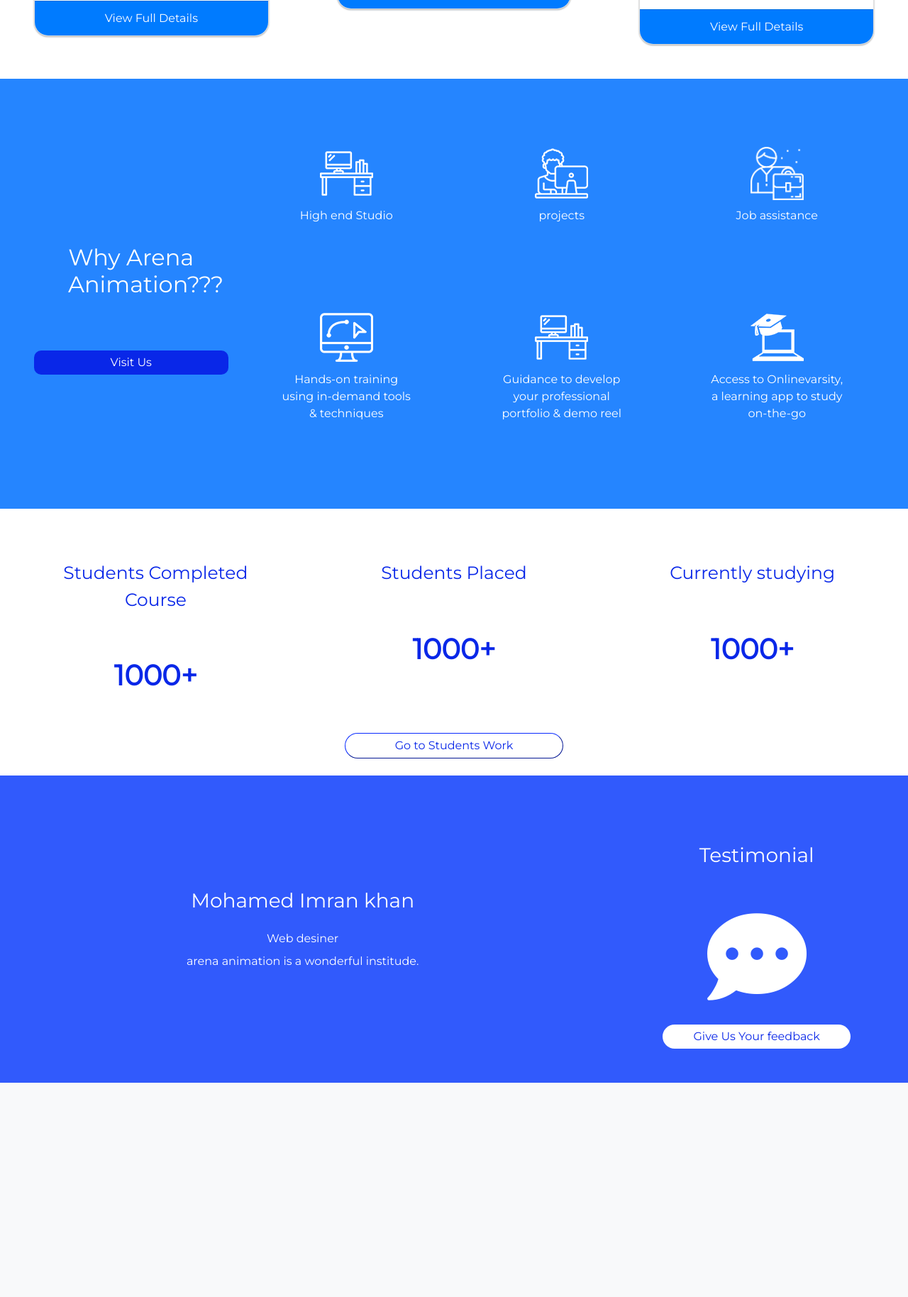
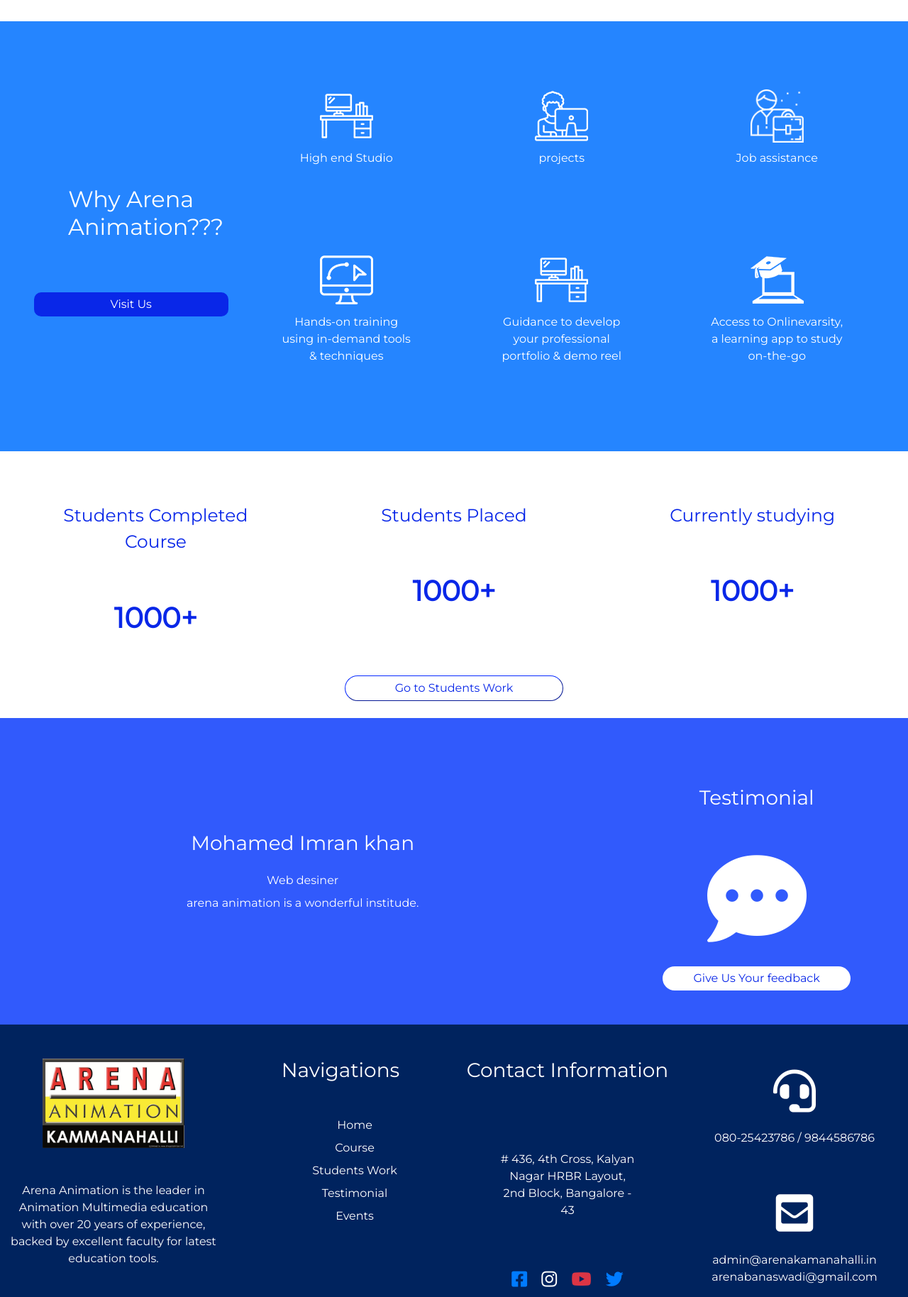
Before and after one commit to Ikhan0877/Arena, a PHP site: page / in a window 1280 px wide. Shown: the part 2662-4490 px from the top of the page at 71% size. Before the commit the page ends 4188 px from the top, so only its background shows below. Run offline with PHP 8.4, Linux system fonts and the light colour scheme; some libraries are stand-ins or nearby versions; grey boxes are pictures that could not be loaded.

Commit message:
index page completed

```diff
--- a/css/style.css
+++ b/css/style.css
@@ -183,7 +183,9 @@
   overflow: hidden;
   text-overflow: ellipsis; margin: 20px 0px;
 }
-
+.course-card h2{
+    font-size: 20px;
+}
 /*why section*/
 .why-section{
     background-color: #2585FF;
@@ -205,3 +207,7 @@
     font-size: 140px;
     color: white;
 }
+/*footer section*/
+footer{
+    background-color: #00235E;
+}
--- a/index.php
+++ b/index.php
@@ -109,7 +109,7 @@
                 </div>
             </div>
     </div>
-    <div class="container-fluid">
+    <div class="container-fluid course-card">
         <div class="row ">
             <div class="col-md-4 col-lg-4 p-5">
                 <div class="card text-center card-1 border-sm  ">
@@ -267,7 +267,42 @@
         </div>
    </div>
     <footer class="container-fluid">
-
+        <div class="row">
+            <div class="col-md-3 text-center">
+                <img class="img-fluid mt-5 " width="200" height="200" src="images/arena-animation-logo.jpg">
+                <p class="text-white mt-5">Arena Animation is the leader in Animation Multimedia education with over 20 years of experience, backed by excellent faculty for latest education tools.</p>
+            </div>
+            <div class="col-md-3 text-center text-white">
+                <h3 class="mt-5">Navigations</h3>
+                <ul class="mt-5">
+                    <li class="list-unstyled mt-2">Home</li>
+                    <li class="list-unstyled mt-2">Course</li>
+                    <li class="list-unstyled mt-2">Students Work</li>
+                    <li class="list-unstyled mt-2">Testimonial</li>
+                    <li class="list-unstyled mt-2">Events</li>
+                </ul>
+            </div>
+            <div class="col-md-3 text-center text-white">
+                <h3 class="mt-5">Contact Information</h3>
+                <p class="mt-5 p-5">
+                    # 436, 4th Cross,
+                    Kalyan Nagar HRBR Layout,
+                    2nd Block, Bangalore - 43
+                </p>
+                <i class="fab fa-facebook-square text-primary p-2" style="font-size:25px;"></i>
+                <i class="fab fa-instagram p-2"style="font-size:25px;"></i>
+                <i class="fab fa-youtube text-danger p-2"style="font-size:25px;"></i>
+                <i class="fab fa-twitter text-primary p-2"style="font-size:25px;"></i>
+            </div>
+             <div class="col-md-3 text-center text-white">
+                <h3 class="mt-5 rounded-circle mx-auto" ><i class="fas fa-headset p-3" style="font-size:60px;"></i></h3>
+                 <p>080-25423786 / 9844586786</p>
+                 <h3 class="mt-5"><i class="fas fa-envelope-square p-3" style="font-size:60px;"></i></h3>
+                 <p>admin@arenakamanahalli.in<br>
+                     arenabanaswadi@gmail.com
+                 </p>
+            </div>
+        </div>
     </footer>
 
   <script src="https://ajax.googleapis.com/ajax/libs/jquery/3.4.0/jquery.min.js"></script>
```
